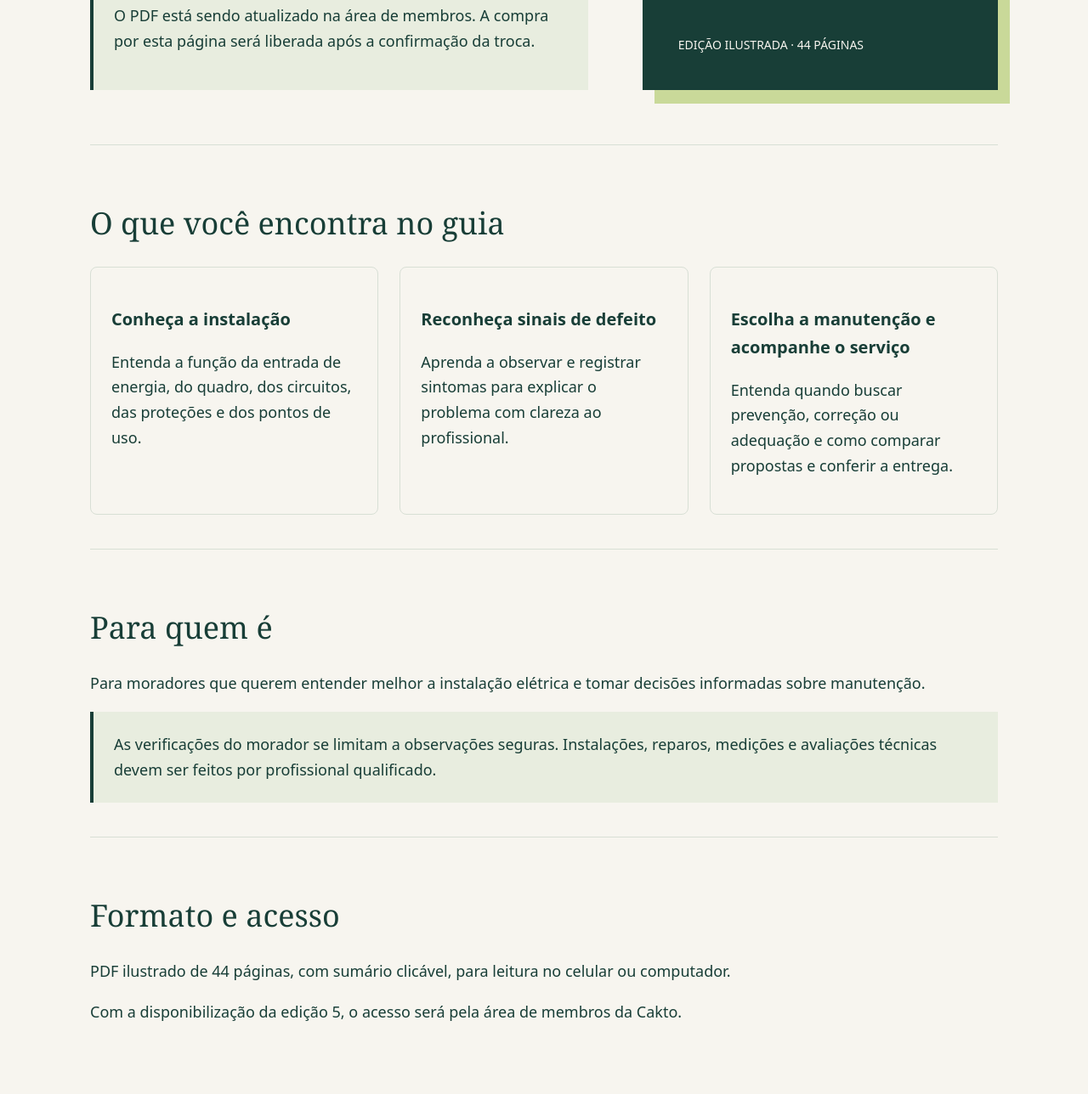
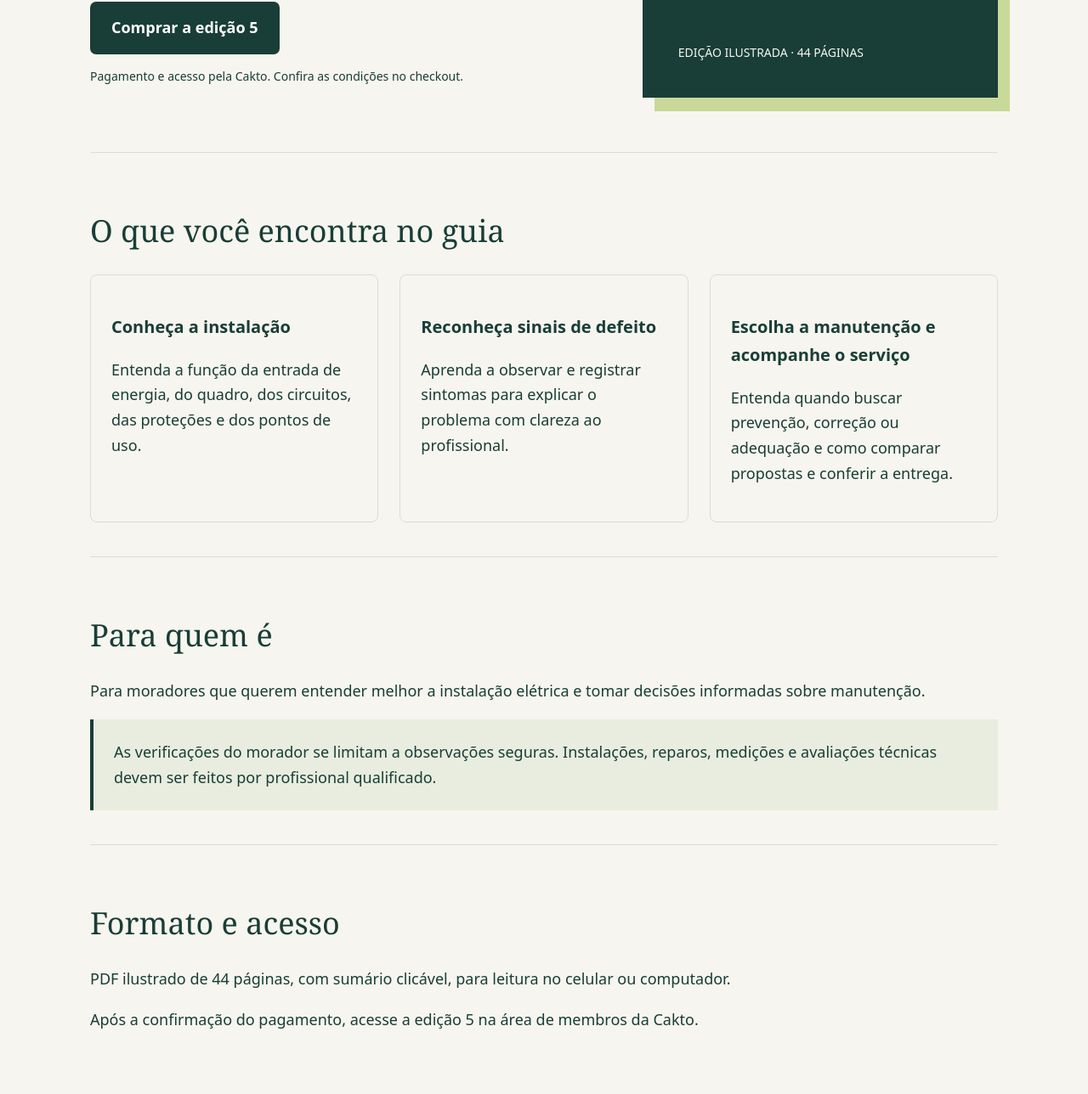
Before and after one commit to pmorollo/inovalar, a plain HTML site: page eletrica/index.html in a window 1280 px wide. Shown: the part 630-1918 px from the top of the page at 85% size. Drawn offline with Linux system fonts and the light colour scheme.

Commit message:
Restaura a compra da edição 5 do P7

```diff
--- a/eletrica/index.html
+++ b/eletrica/index.html
@@ -17,10 +17,15 @@ fbq('track','ViewContent',{content_ids:['P7'],content_type:'product',content_cat
 </head><body>
 <header><strong>INOVA LAR</strong><span>GUIAS PARA MORADORES</span></header>
 <main>
-<section class="hero"><div><div class="eyebrow">INOVA LAR · EDIÇÃO 5</div><h1>Elétrica da Casa<br>sem Mistério</h1><p class="lead">Conheça a instalação da sua casa, reconheça sinais de defeito e saiba como contratar a manutenção.</p><p>Um guia ilustrado de 44 páginas para moradores, da entrada de energia aos pontos de uso.</p><div class="notice" id="disponibilidade"><strong>Disponibilidade da edição 5</strong><p>O PDF está sendo atualizado na área de membros. A compra por esta página será liberada após a confirmação da troca.</p></div></div><div class="cover" aria-label="Apresentação editorial da edição 5"><span class="eyebrow">INOVA LAR · GUIAS DO MORADOR</span><strong>Elétrica<br>da Casa<br>sem Mistério</strong><p>Compreender.<br>Organizar. Contratar.</p><span class="small">EDIÇÃO ILUSTRADA · 44 PÁGINAS</span></div></section>
+<section class="hero"><div><div class="eyebrow">INOVA LAR · EDIÇÃO 5</div><h1>Elétrica da Casa<br>sem Mistério</h1><p class="lead">Conheça a instalação da sua casa, reconheça sinais de defeito e saiba como contratar a manutenção.</p><p>Um guia ilustrado de 44 páginas para moradores, da entrada de energia aos pontos de uso.</p><div class="price">R$ 12,20</div><a class="button" href="https://pay.cakto.com.br/8c4o4up_1129859">Comprar a edição 5</a><p class="small">Pagamento e acesso pela Cakto. Confira as condições no checkout.</p></div><div class="cover" aria-label="Apresentação editorial da edição 5"><span class="eyebrow">INOVA LAR · GUIAS DO MORADOR</span><strong>Elétrica<br>da Casa<br>sem Mistério</strong><p>Compreender.<br>Organizar. Contratar.</p><span class="small">EDIÇÃO ILUSTRADA · 44 PÁGINAS</span></div></section>
 <section class="section"><h2>O que você encontra no guia</h2><div class="grid"><article class="card"><h3>Conheça a instalação</h3><p>Entenda a função da entrada de energia, do quadro, dos circuitos, das proteções e dos pontos de uso.</p></article><article class="card"><h3>Reconheça sinais de defeito</h3><p>Aprenda a observar e registrar sintomas para explicar o problema com clareza ao profissional.</p></article><article class="card"><h3>Escolha a manutenção e acompanhe o serviço</h3><p>Entenda quando buscar prevenção, correção ou adequação e como comparar propostas e conferir a entrega.</p></article></div></section>
 <section class="section"><h2>Para quem é</h2><p>Para moradores que querem entender melhor a instalação elétrica e tomar decisões informadas sobre manutenção.</p><div class="notice">As verificações do morador se limitam a observações seguras. Instalações, reparos, medições e avaliações técnicas devem ser feitos por profissional qualificado.</div></section>
-<section class="section"><h2>Formato e acesso</h2><p>PDF ilustrado de 44 páginas, com sumário clicável, para leitura no celular ou computador.</p><p>Com a disponibilização da edição 5, o acesso será pela área de membros da Cakto.</p></section>
+<section class="section"><h2>Formato e acesso</h2><p>PDF ilustrado de 44 páginas, com sumário clicável, para leitura no celular ou computador.</p><p>Após a confirmação do pagamento, acesse a edição 5 na área de membros da Cakto.</p></section>
 </main>
 <footer>Equipe Nexo · INOVA LAR · P7 · Edição 5<br>Este site não é afiliado ao Facebook ou à Meta. <a href="https://cakto.com.br/politica-de-privacidade">Privacidade da plataforma de pagamento</a></footer>
+<script>
+document.querySelector('a[href^="https://pay.cakto.com.br/"]').addEventListener('click', function () {
+  if (window.fbq) fbq('track', 'InitiateCheckout', {content_ids:['P7'], content_type:'product', content_category:'INOVA LAR', content_name:'Elétrica da Casa sem Mistério', value:12.20, currency:'BRL'});
+});
+</script>
 </body></html>
```
